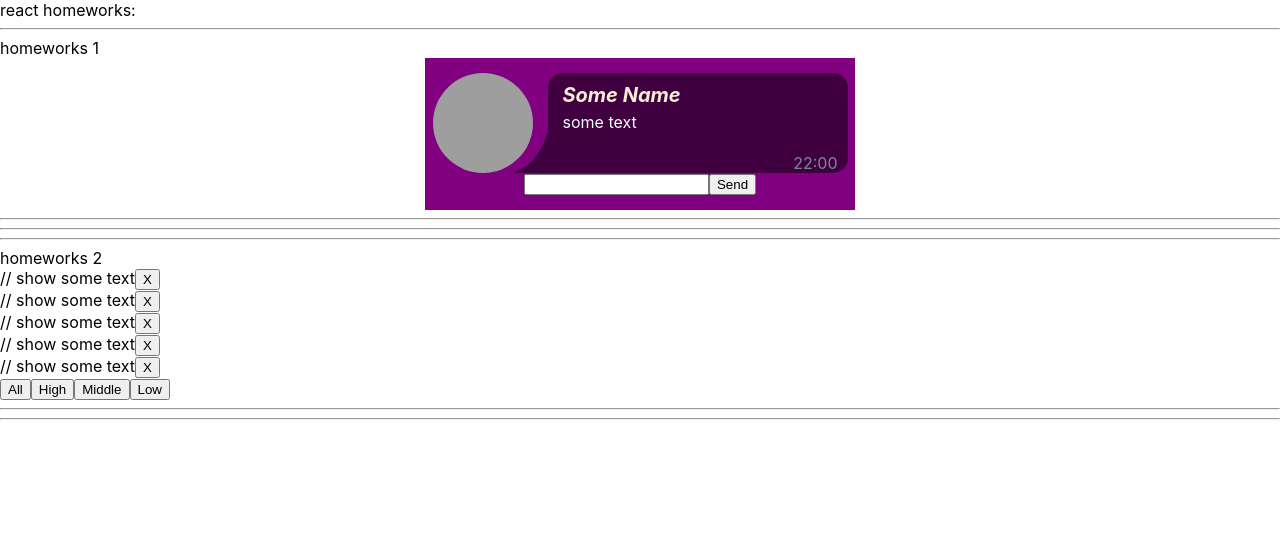
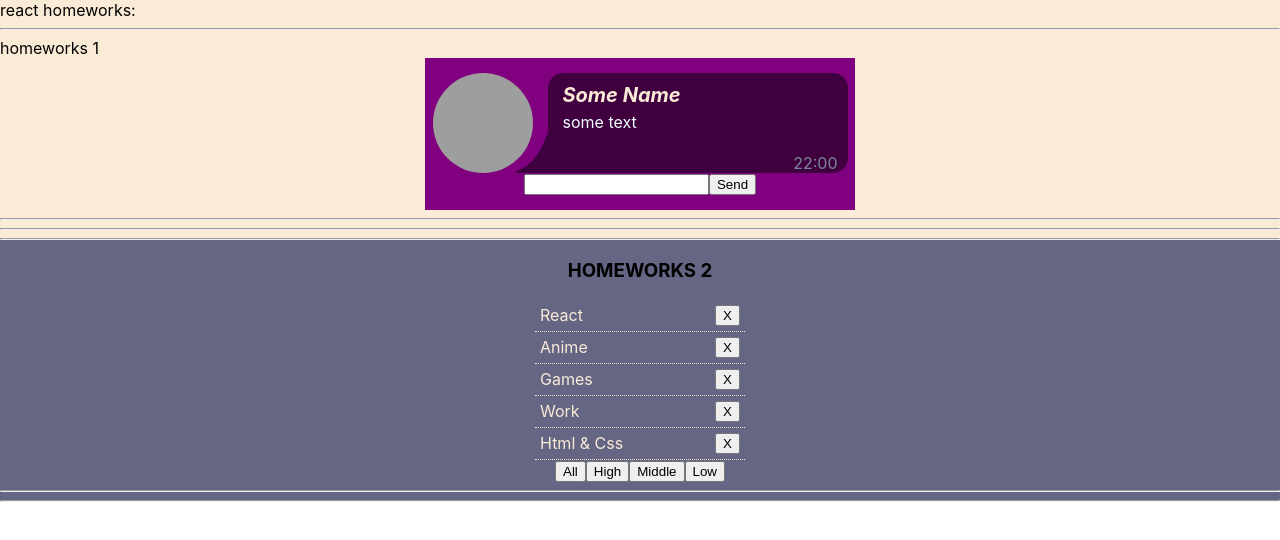
Before and after one commit to Alonasa/homeworks, a React (Create React App) app: page / in a window 1280 px wide. Shown: the top 540 px of the page. Built offline with nearby package versions, Linux system fonts and the light colour scheme; grey boxes are pictures that could not be loaded.

Commit message:
added filtration

```diff
--- a/src/p1-main/m1-ui/u1-app/App.module.css
+++ b/src/p1-main/m1-ui/u1-app/App.module.css
@@ -1,3 +1,3 @@
 .App {
-
+    background-color: antiquewhite;
 }
--- a/src/p2-homeworks/h2/Affair.tsx
+++ b/src/p2-homeworks/h2/Affair.tsx
@@ -1,8 +1,10 @@
 import React from 'react'
+import {AffairType} from './HW2';
+import s from './Affairs.module.css';
 
 type AffairPropsType = {
     // key не нужно типизировать
-    affair: any // need to fix any
+    affair: AffairType // need to fix any
     deleteAffairCallback: any // need to fix any
 }
 
@@ -10,9 +12,8 @@ function Affair(props: AffairPropsType) {
     const deleteCallback = () => {}// need to fix
 
     return (
-        <div>
-            // show some text
-
+        <div key={props.affair._id} className={s.list}>
+            <span>{props.affair.name}</span>
             <button onClick={deleteCallback}>X</button>
         </div>
     )
--- a/src/p2-homeworks/h2/Affairs.module.css
+++ b/src/p2-homeworks/h2/Affairs.module.css
@@ -1,3 +1,21 @@
-.someClass {
+.body {
+    background-color: #656584;
+    text-align: center;
+    text-transform: capitalize;
+}
 
+.title {
+    font-weight: bold;
+    text-transform: uppercase;
 }
+
+.list {
+    padding: 5px;
+    margin: 0 auto;
+    width: 200px;
+    display: flex;
+    flex-direction: row;
+    justify-content: space-between;
+    color: antiquewhite;
+    border-bottom: 1px dotted antiquewhite;
+}
--- a/src/p2-homeworks/h2/Affairs.tsx
+++ b/src/p2-homeworks/h2/Affairs.tsx
@@ -1,11 +1,10 @@
 import React from 'react'
 import Affair from './Affair'
-import {AffairType} from './HW2'
-
+import {AffairType, FilterType} from './HW2'
 type AffairsPropsType = { // need to fix any
-    data: any
-    setFilter: any
-    deleteAffairCallback: any
+    data: Array<AffairType>
+    setFilter: (value: FilterType)=>void
+    deleteAffairCallback: (_id:number)=>void
 }
 
 function Affairs(props: AffairsPropsType) {
@@ -17,10 +16,10 @@ function Affairs(props: AffairsPropsType) {
         />
     ))
 
-    const setAll = () => {} // need to fix
-    const setHigh = () => {}
-    const setMiddle = () => {}
-    const setLow = () => {}
+    const setAll = () => {props.setFilter('all')} // need to fix
+    const setHigh = () => {props.setFilter('high')}
+    const setMiddle = () => {props.setFilter('middle')}
+    const setLow = () => {props.setFilter('low')}
 
     return (
         <div>
--- a/src/p2-homeworks/h2/HW2.tsx
+++ b/src/p2-homeworks/h2/HW2.tsx
@@ -1,13 +1,18 @@
 import React, {useState} from 'react'
 import Affairs from './Affairs'
+import s from './Affairs.module.css';
 
 // types
-export type AffairPriorityType = any // need to fix any
-export type AffairType = any // need to fix any
+export type AffairPriorityType = 'low' | 'middle' | 'high' // need to fix any
+export type AffairType = {
+  _id: number
+  name: string
+  priority: string
+} // need to fix any
 export type FilterType = 'all' | AffairPriorityType
 
 // constants
-const defaultAffairs: any = [ // need to fix any
+const defaultAffairs: Array<AffairType> = [ // need to fix any
     {_id: 1, name: 'React', priority: 'high'},
     {_id: 2, name: 'anime', priority: 'low'},
     {_id: 3, name: 'games', priority: 'low'},
@@ -16,9 +21,9 @@ const defaultAffairs: any = [ // need to fix any
 ]
 
 // pure helper functions
-export const filterAffairs = (affairs: any, filter: any): any => { // need to fix any
+export const filterAffairs = (affairs: Array<AffairType>, filter: FilterType): any => { // need to fix any
     if (filter === 'all') return affairs
-    else return // need to fix
+    else return affairs.filter(a=> a.priority=== filter)// need to fix
 }
 export const deleteAffair = (affairs: any, _id: any): any => { // need to fix any
     return // need to fix
@@ -29,12 +34,12 @@ function HW2() {
     const [filter, setFilter] = useState<FilterType>('all')
 
     const filteredAffairs = filterAffairs(affairs, filter)
-    const deleteAffairCallback = (_id: any) => setAffairs(deleteAffair(affairs, _id)) // need to fix any
+    const deleteAffairCallback = (_id: number) => setAffairs(deleteAffair(affairs, _id)) // need to fix any
 
     return (
-        <div>
+        <div className={s.body}>
             <hr/>
-            homeworks 2
+            <h3 className={s.title}>homeworks 2</h3>
 
             {/*should work (должно работать)*/}
             <Affairs
```
